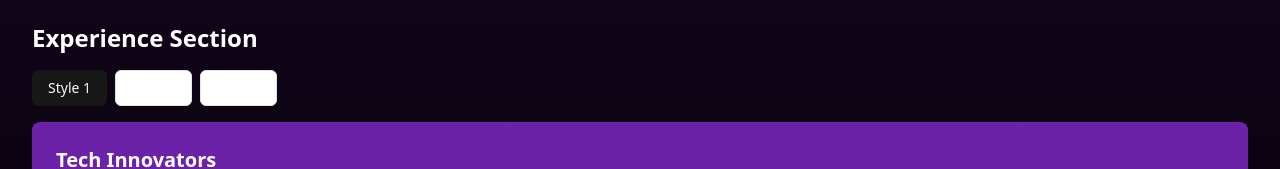
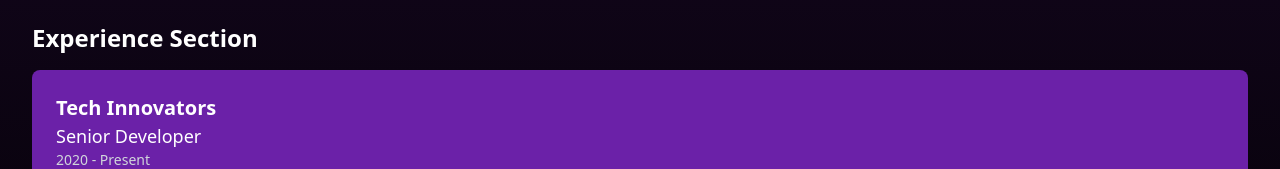
Before and after one commit to moiz2405/Craftable, a Next.js app: page /craft in a window 1280 px wide. Shown: the part 2668-2837 px from the top of the page. Built offline with nearby package versions, Linux system fonts and the light colour scheme.

Commit message:
Modify ExperienceSection component

```diff
--- a/components/templates/portfolio/ExperienceSection.tsx
+++ b/components/templates/portfolio/ExperienceSection.tsx
@@ -1,11 +1,8 @@
-import { Button } from "@/components/ui/button";
-
 interface ExperienceSectionProps {
     style: 'style1' | 'style2' | 'style3';
-    onStyleChange: (style: 'style1' | 'style2' | 'style3') => void;
 }
 
-export default function ExperienceSection({ style, onStyleChange }: ExperienceSectionProps) {
+export default function ExperienceSection({ style }: ExperienceSectionProps) {
     const experiences = [
         { company: 'Tech Innovators', role: 'Senior Developer', period: '2020 - Present' },
         { company: 'Web Solutions Inc.', role: 'Full Stack Developer', period: '2018 - 2020' },
@@ -57,11 +54,6 @@ export default function ExperienceSection({ style, onStyleChange }: ExperienceSe
     return (
         <section>
             <h3 className="text-2xl font-bold mb-4">Experience Section</h3>
-            <div className="mb-4">
-                <Button onClick={() => onStyleChange('style1')} variant={style === 'style1' ? 'default' : 'outline'} className="mr-2">Style 1</Button>
-                <Button onClick={() => onStyleChange('style2')} variant={style === 'style2' ? 'default' : 'outline'} className="mr-2">Style 2</Button>
-                <Button onClick={() => onStyleChange('style3')} variant={style === 'style3' ? 'default' : 'outline'}>Style 3</Button>
-            </div>
             {renderContent()}
         </section>
     );
```
